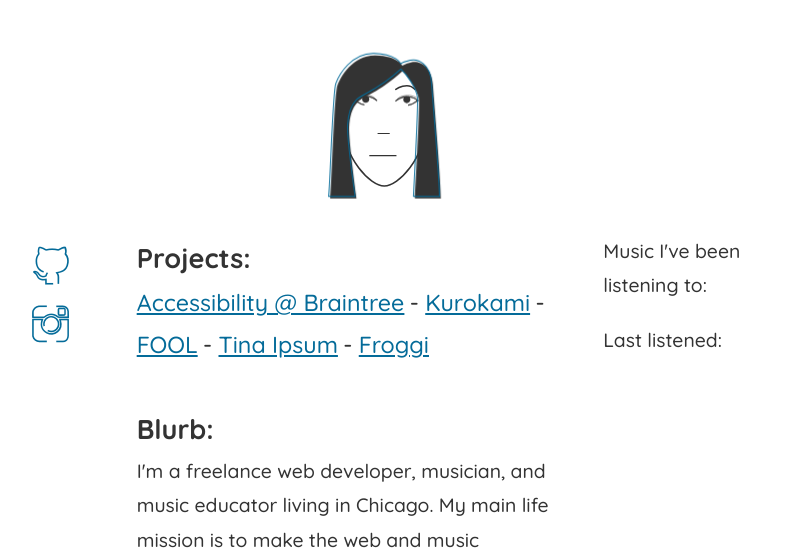
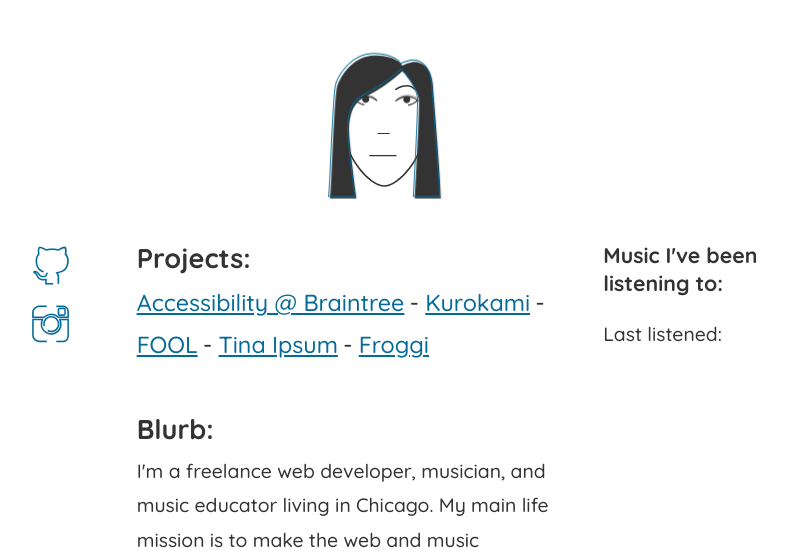
Before and after one commit to raebex/raebex.github.io, a PHP site: page / in a window 1280 px wide. Shown: the top 551 px of the page, without its empty margins (256-1043 px from the left). Run offline with PHP 8.4, Linux system fonts and the light colour scheme.

Commit message:
Update styling for music section heading

```diff
--- a/css/sass-files/settings/_type.scss
+++ b/css/sass-files/settings/_type.scss
@@ -30,3 +30,10 @@ a:focus {
   font-size: 1.4em;
   font-weight: 600;
 }
+
+.subheader {
+  font-size: 1.1em;
+  font-weight: 600;
+  line-height: 1.3;
+  margin-top: 0.5rem;
+}
--- a/css/style.css
+++ b/css/style.css
@@ -326,6 +326,13 @@ a:focus {
   font-weight: 600;
 }
 
+.subheader {
+  font-size: 1.1em;
+  font-weight: 600;
+  line-height: 1.3;
+  margin-top: 0.5rem;
+}
+
 .container, .error-container {
   margin: 0 auto;
   max-width: 800px;
```
Also changed, not shown: 1 other file.
